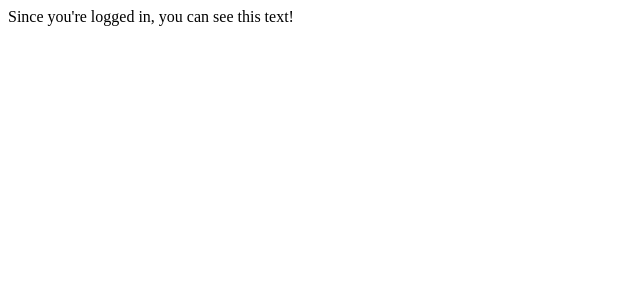
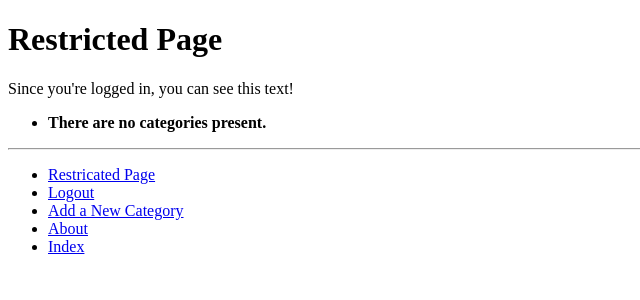
Before and after one commit to Chillslank/tango_with_django_project, a Django app: page /rango/restricted/ in a window 1280 px wide. Shown: the top 300 px of the page, without its empty margins (0-640 px from the left). Run offline with Django 3.2, Linux system fonts and the light colour scheme; the visitor is signed in with stand-in values (Sample User, id 1); data that the repository does not hold is empty.

Commit message:
finishing the exercise (chapter9)

```diff
--- a/rango/views.py
+++ b/rango/views.py
@@ -40,6 +40,7 @@
         context_dict['pages'] = None
     return render(request, 'rango/category.html', context=context_dict)
 
+@login_required
 def add_category(request):
     form = CategoryForm()
 
@@ -53,6 +54,7 @@
             print(form.errors)
     return render(request, 'rango/add_category.html', {'form': form})
 
+@login_required
 def add_page(request, category_name_slug):
     try:
         category = Category.objects.get(slug=category_name_slug)
@@ -135,7 +137,7 @@
 
 @login_required
 def restricted(request):
-    return HttpResponse("Since you're logged in, you can see this text!")
+    return render(request, 'rango/restricted.html')
 
 @login_required
 def user_logout(request):
--- a/templates/rango/base.html
+++ b/templates/rango/base.html
@@ -28,13 +28,13 @@
             {% if user.is_authenticated %}
                 <li><a href="{% url 'rango:restricted' %}">Restricated Page</a></li>
                 <li><a href="{% url 'rango:logout' %}">Logout</a></li>
+                <li><a href="{% url 'rango:add_category' %}">Add a New Category</a></li>
             {% else %}
                 <li><a href="{% url 'rango:register' %}">Sign Up</a></li>
                 <li><a href="{% url 'rango:login' %}">Login</a></li>
             {% endif %}
-            <li><a href="{% url 'rango:add_category' %}">Add a New Category</a></li>
-            <li><a href="{% url 'rango:about' %}">About</a></li>
-            <li><a href="{% url 'rango:index' %}">Index</a></li>
+                <li><a href="{% url 'rango:about' %}">About</a></li>
+                <li><a href="{% url 'rango:index' %}">Index</a></li>
             </ul>
         </div>
     </body>
--- a/templates/rango/category.html
+++ b/templates/rango/category.html
@@ -22,7 +22,9 @@
         <strong>No pages currently in category.</strong>
         {% endif %}
 
-        <a href="{% url 'rango:add_page' category.slug %}">Add Page</a><br />
+        {% if user.is_authenticated %}
+            <a href="{% url 'rango:add_page' category.slug %}">Add Page</a><br />
+        {% endif %}
     {% else %}
     The specified category does not exist.
     {% endif %}
--- /dev/null
+++ b/templates/rango/restricted.html
@@ -0,0 +1,12 @@
+{% extends 'rango/base.html' %}
+{% load staticfiles %}
+
+{% block title_block %}
+    Restricted Page
+{% endblock %}
+
+{% block body_block %}
+    <h1>Restricted Page</h1>
+    Since you're logged in, you can see this text!
+    <br />
+{% endblock %}
```
